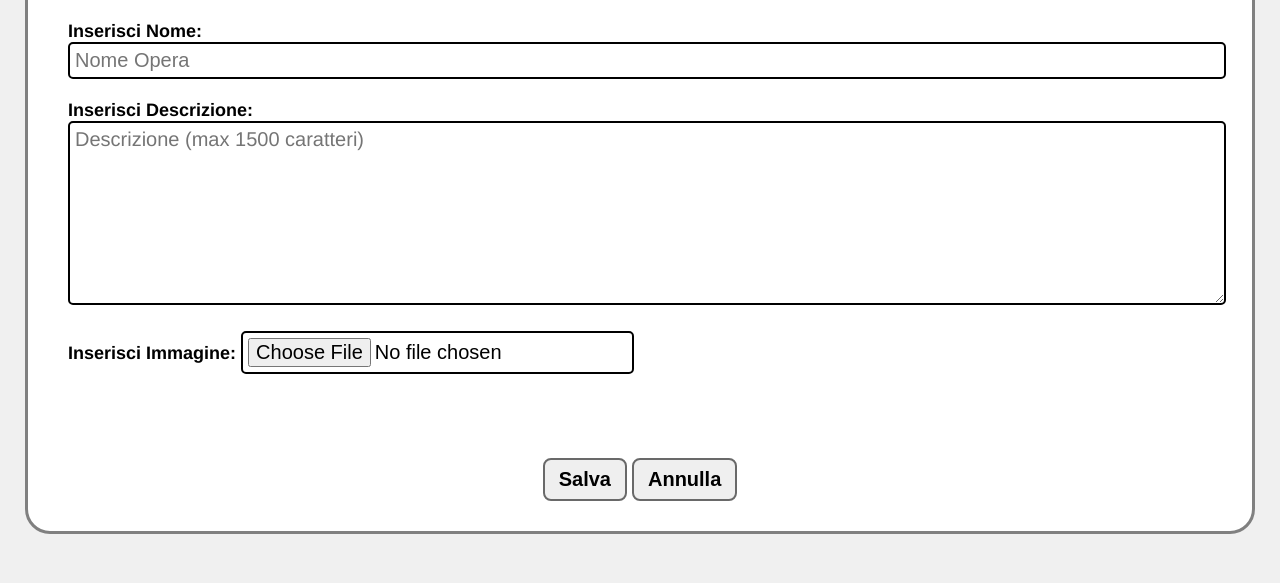
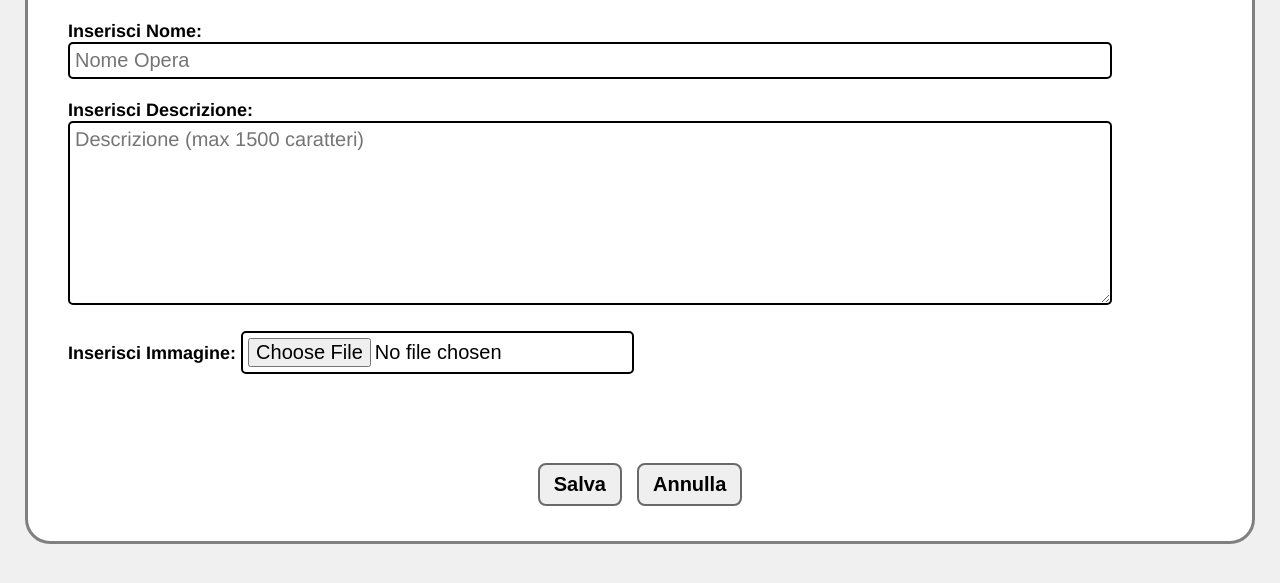
Before and after one commit to davide-francioni/ppm, a website: page public/admin/new.html in a window 1280 px wide. Shown: the part 117-700 px from the top of the page. Drawn offline with Linux system fonts and the light colour scheme.

Commit message:
backend - Aggiustamento css

```diff
--- a/public/admin/new.html
+++ b/public/admin/new.html
@@ -11,7 +11,7 @@
   <h1>Aggiungi Nuova Opera</h1>
   <form id="new-form" enctype="multipart/form-data">
     <strong>Inserisci Nome: </strong><br>
-    <input type="text" id="name" placeholder="Nome Opera" required style="width:100%;"><br><br>
+    <input type="text" id="name" placeholder="Nome Opera" required><br><br>
     <strong>Inserisci Descrizione: </strong><br>
     <textarea id="description" placeholder="Descrizione (max 1500 caratteri)" maxlength="1500" required></textarea><br><br>
     <strong>Inserisci Immagine: </strong>
--- a/public/style.css
+++ b/public/style.css
@@ -418,6 +418,7 @@ textarea{
     border: 2px solid dimgray;
     transition: 0.3s;
     font-size: 20px;
+    margin: 5px;
 }
 
 .adm-button:hover {
@@ -480,9 +481,13 @@ img.preview-image {
     border: 5px solid black;
 }
 
+#name{
+    width: 90%;
+}
+
 #description{
-    width:100%;
     height:120px;
+    width: 90%;
 }
 
 .comf-delete{
```
Also changed, not shown: public/admin/edit.html (+1 -1 lines).
